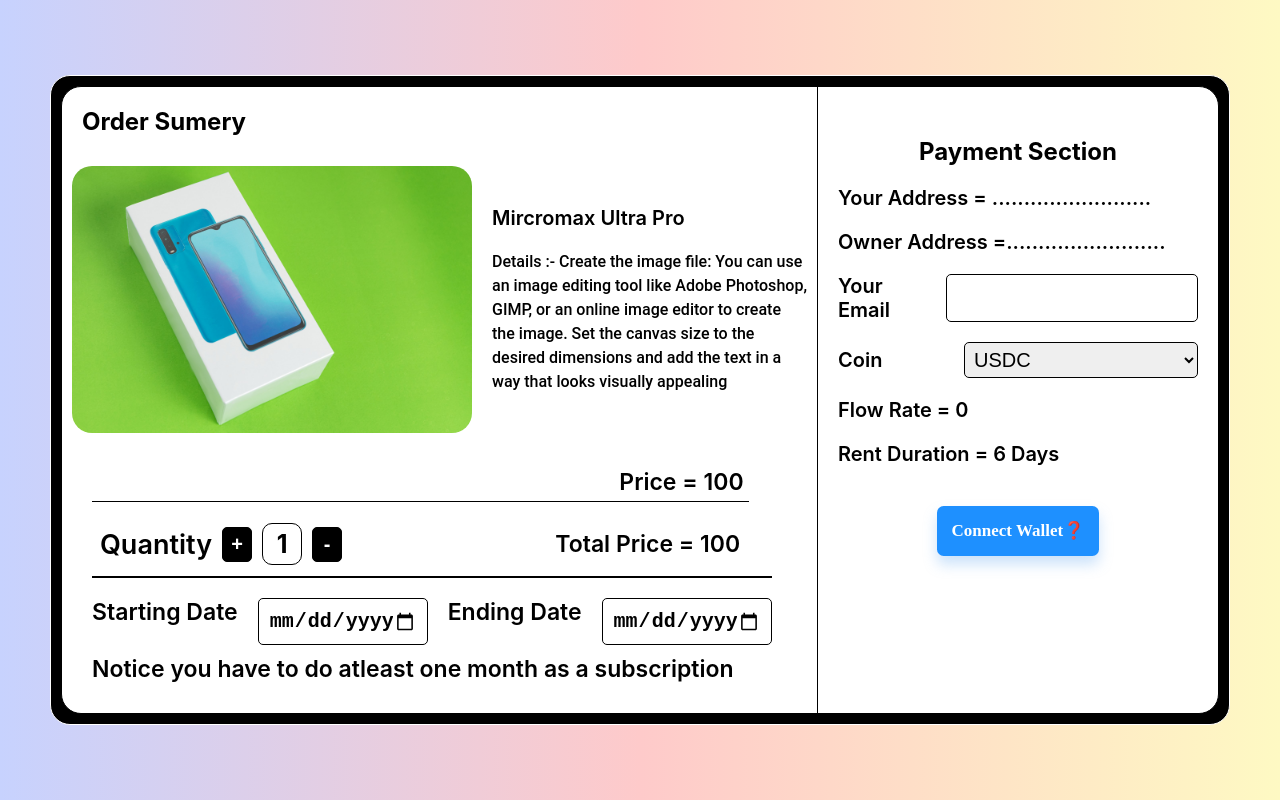
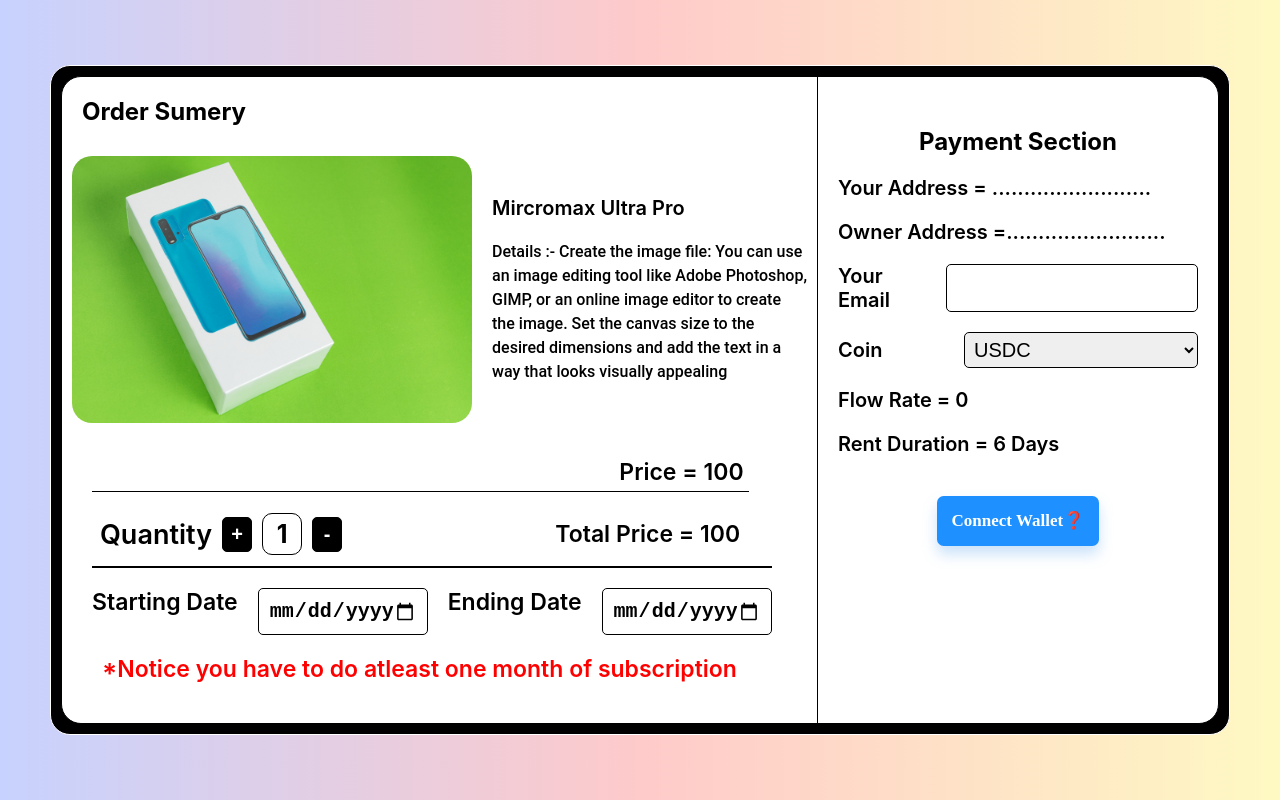
Before and after one commit to Ajay12-p/PeerPay, a React (Create React App) app in the folder client/: page /Payment in a window 1280 px wide. Built offline with nearby package versions, Linux system fonts and the light colour scheme.

Commit message:
small notice update

```diff
--- a/client/src/components/Pages/Payment/Payment.js
+++ b/client/src/components/Pages/Payment/Payment.js
@@ -101,9 +101,13 @@
                 Starting Date <input type="date" min={today} />
                 Ending Date <input type="date" min={nextmin} />
               </div>
-              <div className="inputPay">
-                {" "}
-                Notice you have to do atleast one month as a subscription
+              <div
+                style={{
+                  color: "red",
+                  padding: "10px",
+                }}
+              >
+                *Notice you have to do atleast one month of subscription
               </div>
             </div>
           </div>
```
